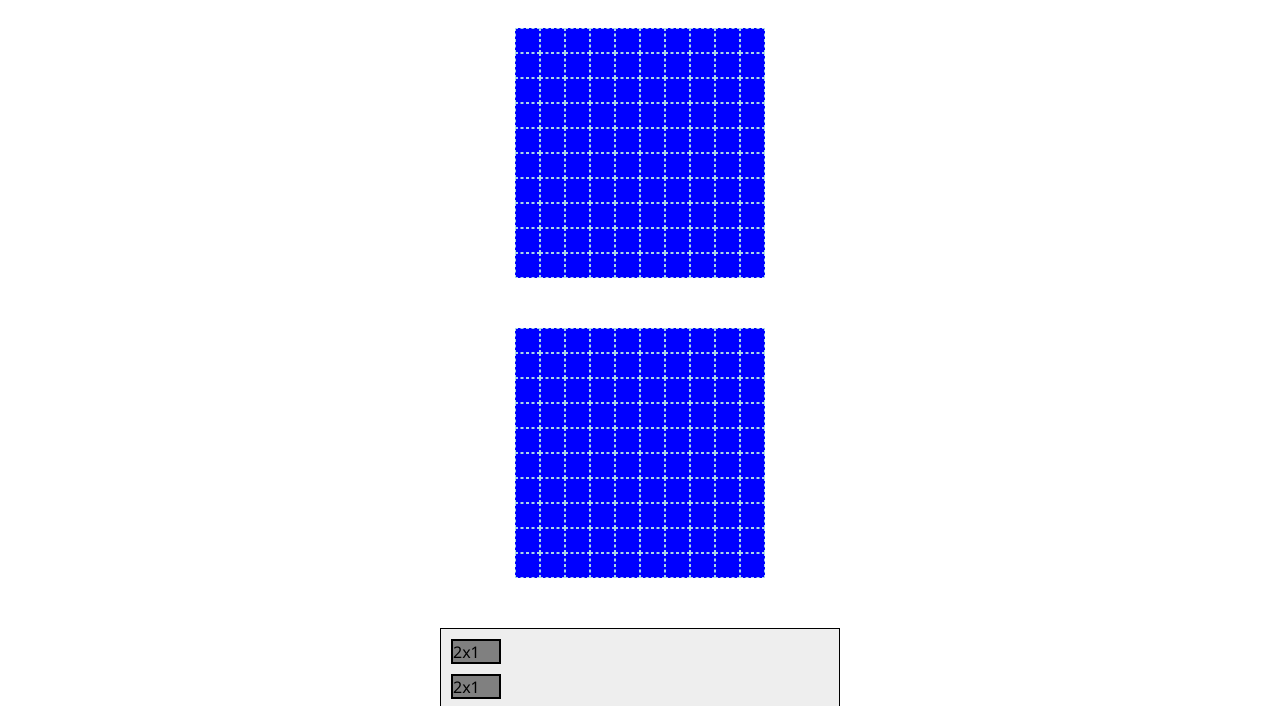
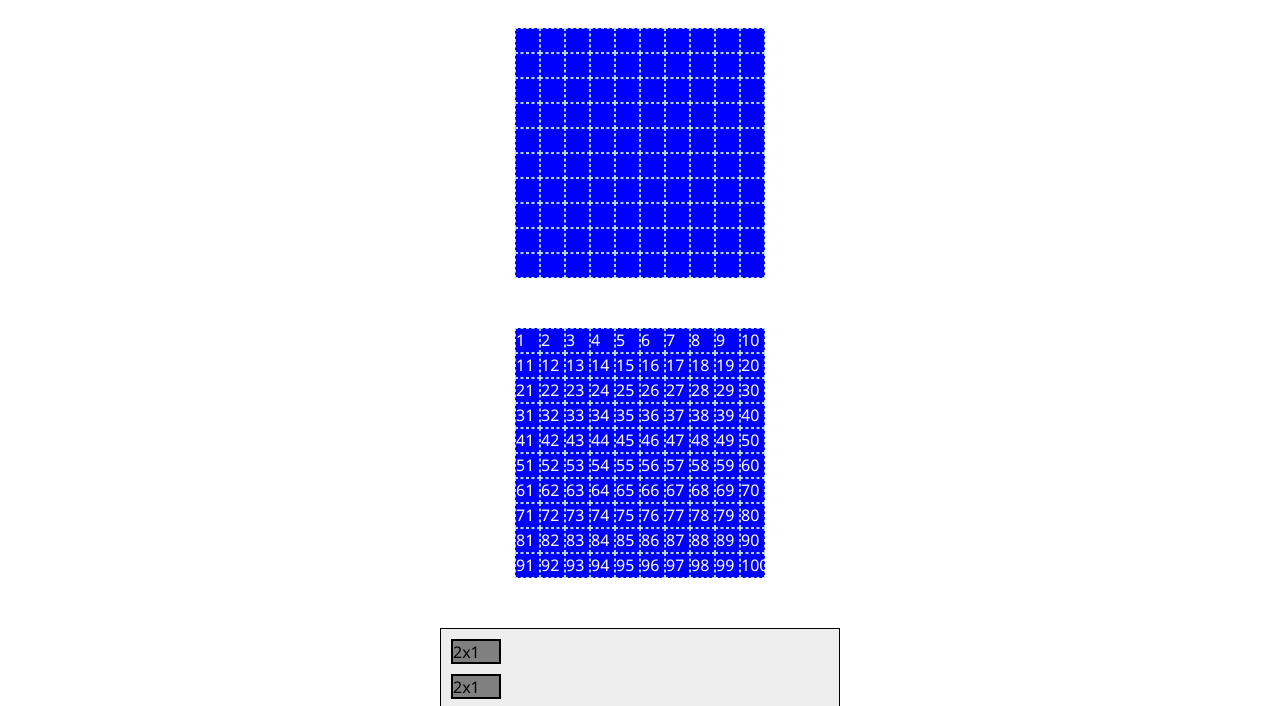
Before and after one commit to pthong/BattleShip, a plain HTML site: page index.html in a window 1280 px wide. Shown: the part 65-771 px from the top of the page. Drawn offline with Linux system fonts and the light colour scheme.

Commit message:
Finally get an position number

```diff
--- a/css/style.css
+++ b/css/style.css
@@ -73,3 +73,15 @@ header{
     width: calc(7*25px);
     height:50px;
 }
+
+/* .my-field .bsm{
+    background:red;
+    width: 50px;
+    height:25;
+    grid-area: 5/ 2 / span 1/ span 2;
+} */
+
+
+.my-field{
+    color:white;
+}
--- a/index.html
+++ b/index.html
@@ -114,106 +114,108 @@
             <div class="place position100"></div>
         </div>
         <div class="my-field">
-            <div class="place position1"></div>
-            <div class="place position2"></div>
-            <div class="place position3"></div>
-            <div class="place position4"></div>
-            <div class="place position5"></div>
-            <div class="place position6"></div>
-            <div class="place position7"></div>
-            <div class="place position8"></div>
-            <div class="place position9"></div>
-            <div class="place position10"></div>
-            <div class="place position11"></div>
-            <div class="place position12"></div>
-            <div class="place position13"></div>
-            <div class="place position14"></div>
-            <div class="place position15"></div>
-            <div class="place position16"></div>
-            <div class="place position17"></div>
-            <div class="place position18"></div>
-            <div class="place position19"></div>
-            <div class="place position20"></div>
-            <div class="place position21"></div>
-            <div class="place position22"></div>
-            <div class="place position23"></div>
-            <div class="place position24"></div>
-            <div class="place position25"></div>
-            <div class="place position26"></div>
-            <div class="place position27"></div>
-            <div class="place position28"></div>
-            <div class="place position29"></div>
-            <div class="place position30"></div>
-            <div class="place position31"></div>
-            <div class="place position32"></div>
-            <div class="place position33"></div>
-            <div class="place position34"></div>
-            <div class="place position35"></div>
-            <div class="place position36"></div>
-            <div class="place position37"></div>
-            <div class="place position38"></div>
-            <div class="place position39"></div>
-            <div class="place position40"></div>
-            <div class="place position41"></div>
-            <div class="place position42"></div>
-            <div class="place position43"></div>
-            <div class="place position44"></div>
-            <div class="place position45"></div>
-            <div class="place position46"></div>
-            <div class="place position47"></div>
-            <div class="place position48"></div>
-            <div class="place position49"></div>
-            <div class="place position50"></div>
-            <div class="place position51"></div>
-            <div class="place position52"></div>
-            <div class="place position53"></div>
-            <div class="place position54"></div>
-            <div class="place position55"></div>
-            <div class="place position56"></div>
-            <div class="place position57"></div>
-            <div class="place position58"></div>
-            <div class="place position59"></div>
-            <div class="place position60"></div>
-            <div class="place position61"></div>
-            <div class="place position62"></div>
-            <div class="place position63"></div>
-            <div class="place position64"></div>
-            <div class="place position65"></div>
-            <div class="place position66"></div>
-            <div class="place position67"></div>
-            <div class="place position68"></div>
-            <div class="place position69"></div>
-            <div class="place position70"></div>
-            <div class="place position71"></div>
-            <div class="place position72"></div>
-            <div class="place position73"></div>
-            <div class="place position74"></div>
-            <div class="place position75"></div>
-            <div class="place position76"></div>
-            <div class="place position77"></div>
-            <div class="place position78"></div>
-            <div class="place position79"></div>
-            <div class="place position80"></div>
-            <div class="place position81"></div>
-            <div class="place position82"></div>
-            <div class="place position83"></div>
-            <div class="place position84"></div>
-            <div class="place position85"></div>
-            <div class="place position86"></div>
-            <div class="place position87"></div>
-            <div class="place position88"></div>
-            <div class="place position89"></div>
-            <div class="place position90"></div>
-            <div class="place position91"></div>
-            <div class="place position92"></div>
-            <div class="place position93"></div>
-            <div class="place position94"></div>
-            <div class="place position95"></div>
-            <div class="place position96"></div>
-            <div class="place position97"></div>
-            <div class="place position98"></div>
-            <div class="place position99"></div>
-            <div class="place position100"></div>
+
+            <div class="place position1">1</div>
+            <div class="place position2">2</div>
+            <div class="place position3">3</div>
+            <div class="place position4">4</div>
+            <div class="place position5">5</div>
+            <div class="place position6">6</div>
+            <div class="place position7">7</div>
+            <div class="place position8">8</div>
+            <div class="place position9">9</div>
+            <div class="place position10">10</div>
+            <div class="place position11">11</div>
+            <div class="place position12">12</div>
+            <div class="place position13">13</div>
+            <div class="place position14">14</div>
+            <div class="place position15">15</div>
+            <div class="place position16">16</div>
+            <div class="place position17">17</div>
+            <div class="place position18">18</div>
+            <div class="place position19">19</div>
+            <div class="place position20">20</div>
+            <div class="place position21">21</div>
+            <div class="place position22">22</div>
+            <div class="place position23">23</div>
+            <div class="place position24">24</div>
+            <div class="place position25">25</div>
+            <div class="place position26">26</div>
+            <div class="place position27">27</div>
+            <div class="place position28">28</div>
+            <div class="place position29">29</div>
+            <div class="place position30">30</div>
+            <div class="place position31">31</div>
+            <div class="place position32">32</div>
+            <div class="place position33">33</div>
+            <div class="place position34">34</div>
+            <div class="place position35">35</div>
+            <div class="place position36">36</div>
+            <div class="place position37">37</div>
+            <div class="place position38">38</div>
+            <div class="place position39">39</div>
+            <div class="place position40">40</div>
+            <div class="place position41">41</div>
+            <div class="place position42">42</div>
+            <div class="place position43">43</div>
+            <div class="place position44">44</div>
+            <div class="place position45">45</div>
+            <div class="place position46">46</div>
+            <div class="place position47">47</div>
+            <div class="place position48">48</div>
+            <div class="place position49">49</div>
+            <div class="place position50">50</div>
+            <div class="place position51">51</div>
+            <div class="place position52">52</div>
+            <div class="place position53">53</div>
+            <div class="place position54">54</div>
+            <div class="place position55">55</div>
+            <div class="place position56">56</div>
+            <div class="place position57">57</div>
+            <div class="place position58">58</div>
+            <div class="place position59">59</div>
+            <div class="place position60">60</div>
+            <div class="place position61">61</div>
+            <div class="place position62">62</div>
+            <div class="place position63">63</div>
+            <div class="place position64">64</div>
+            <div class="place position65">65</div>
+            <div class="place position66">66</div>
+            <div class="place position67">67</div>
+            <div class="place position68">68</div>
+            <div class="place position69">69</div>
+            <div class="place position70">70</div>
+            <div class="place position71">71</div>
+            <div class="place position72">72</div>
+            <div class="place position73">73</div>
+            <div class="place position74">74</div>
+            <div class="place position75">75</div>
+            <div class="place position76">76</div>
+            <div class="place position77">77</div>
+            <div class="place position78">78</div>
+            <div class="place position79">79</div>
+            <div class="place position80">80</div>
+            <div class="place position81">81</div>
+            <div class="place position82">82</div>
+            <div class="place position83">83</div>
+            <div class="place position84">84</div>
+            <div class="place position85">85</div>
+            <div class="place position86">86</div>
+            <div class="place position87">87</div>
+            <div class="place position88">88</div>
+            <div class="place position89">89</div>
+            <div class="place position90">90</div>
+            <div class="place position91">91</div>
+            <div class="place position92">92</div>
+            <div class="place position93">93</div>
+            <div class="place position94">94</div>
+            <div class="place position95">95</div>
+            <div class="place position96">96</div>
+            <div class="place position97">97</div>
+            <div class="place position98">98</div>
+            <div class="place position99">99</div>
+            <div class="place position100">100</div>
+            <!-- <div class="boat bsm">2x1</div> -->
         </div>
 
 
--- a/js/main.js
+++ b/js/main.js
@@ -16,7 +16,32 @@ for (let i = 0; i < boatsInHarbour.length; i++) {
 
 
 myField.addEventListener("click", function(event){
+    // console.log("x: ", event.clientX);
+    // console.log("y: ", event.clientY);
+    let position = -1;
+
+
+    var searchString = 'position';
+
+    event.target.classList.forEach(classe => {
+            if(String(classe).startsWith("position")){
+                console.log(classe);
+                position = classe.replace("position", "");
+                console.log(position);
+            }
+
+    });
+
+
+    console.log(event.target.classList);
+    // console.log(event.target.style.gridArea);
+
     if(lastClickedBoat){
+        if(lastClickedBoat.classList.contains("bsm")){
+            lastClickedBoat.style.gridArea = `5 / 2 / span 1/ span 2`;
+        }else if(lastClickedBoat.classList.contains("bm")){
+            lastClickedBoat.style.gridArea = `5 / 2 / span 1/ span 3`;
+        }
         myField.appendChild(lastClickedBoat);
     }
 });
```
